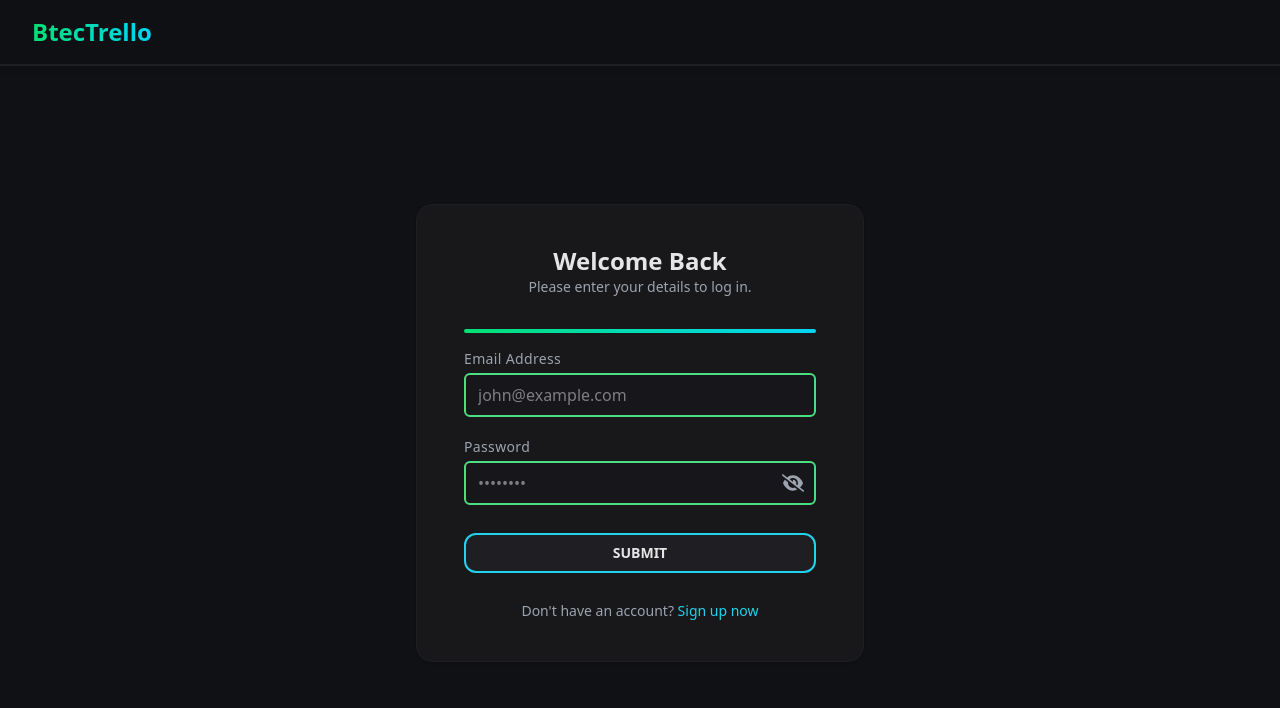
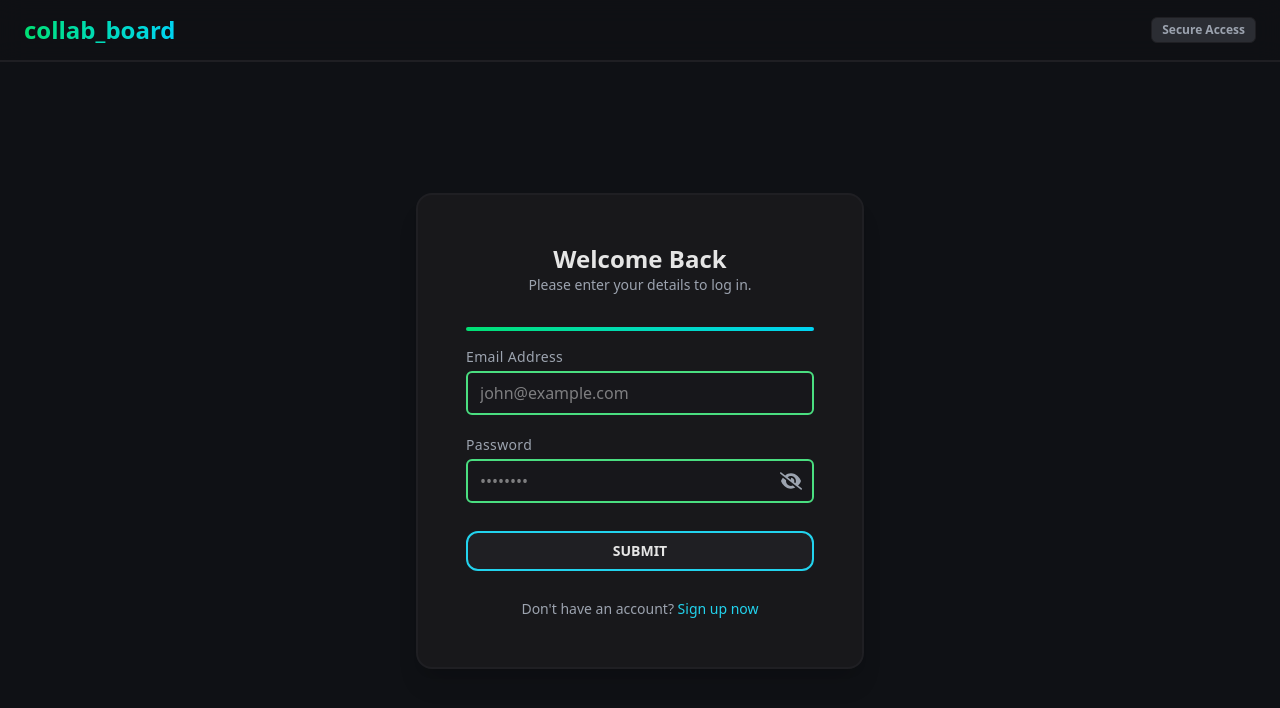
Before and after one commit to mo-sajaad/collab-board, a React (Vite) app in the folder frontend/: page /auth/login in a window 1280 px wide. Shown: the top 708 px of the page. Built offline with nearby package versions, Linux system fonts and the light colour scheme.

Commit message:
Navbar improvements

```diff
--- a/frontend/src/components/Nav.jsx
+++ b/frontend/src/components/Nav.jsx
@@ -1,28 +1,69 @@
-import { NavLink } from "react-router-dom";
+import { useState, useEffect } from "react";
+import { NavLink, useNavigate } from "react-router-dom";
+import { FaMagnifyingGlass, FaArrowRightFromBracket } from "react-icons/fa6";
+import { logoutUser } from "../api/auth";
 
 export default function Navbar() {
+  const navigate = useNavigate();
+  const [user, setUser] = useState(null);
+
+  useEffect(() => {
+    try {
+      const stored = localStorage.getItem("user");
+      if (stored) {
+        setUser(JSON.parse(stored));
+      }
+    } catch (e) {
+      console.error("Failed to parse user profile", e);
+    }
+  }, []);
+
+  const handleLogout = () => {
+    logoutUser();
+    localStorage.removeItem("user");
+    navigate("/auth/login");
+  };
+
+  const initial = user?.username ? user.username.charAt(0).toUpperCase() : "U";
+
   return (
-    <header className="bg-background/80 border-border border-b-2 backdrop-blur-md text-white px-6 py-2 flex justify-between items-center sticky shadow-md top-0 z-50">
-      <NavLink to="/" className="text-2xl font-bold bg-linear-to-r from-green-400 to-cyan-400 bg-clip-text text-transparent">
-        BtecTrello
+    <header className="bg-background/80 border-b-2 border-border backdrop-blur-md px-4 sm:px-8 py-3 flex justify-between items-center sticky top-0 z-50 shadow-xs">
+      <NavLink
+        to="/"
+        className="text-2xl font-black bg-linear-to-r from-green-400 to-cyan-400 bg-clip-text text-transparent hover:opacity-90 transition-opacity"
+      >
+        collab_board
       </NavLink>
-      {/* Search bar */}
-      <div className="flex m-1 mx-6 min-w-md border-2 border-border rounded-md">
+
+      {/* Responsive Search bar */}
+      <div className="hidden sm:flex items-center flex-1 max-w-md mx-6 relative">
+        <FaMagnifyingGlass className="absolute left-3.5 text-muted text-sm pointer-events-none" />
         <input
           type="text"
-          placeholder="Search boards..."
-          className="w-full px-4 py-2 rounded-md bg-card text-gray-100 focus:outline-none focus:ring-2 focus:ring-blue-500 transition duration-200 ease-out"
+          placeholder="Search boards or tasks..."
+          className="w-full pl-9 pr-4 py-1.5 text-sm rounded-lg bg-card border border-border text-foreground placeholder:text-muted focus:outline-none focus:ring-2 focus:ring-green-400 transition-all duration-200"
         />
       </div>
 
-      {/* Navigation links */}
-      <div className="">
-        <NavLink
-          to="/auth/login"
-          className="text-white hover:text-red-500/80 hover:-translate-y-4 hover:scale-105 transition-all transform duration-300 hover:shadow-lg ease-in-out"
+      {/* User Info & Actions */}
+      <div className="flex items-center gap-3">
+        <div className="flex items-center gap-2.5 px-2.5 py-1 rounded-full bg-muted/20 border border-border">
+          <div className="w-7 h-7 rounded-full bg-linear-to-r from-green-400 to-cyan-400 text-black font-bold text-xs flex items-center justify-center shadow-xs">
+            {initial}
+          </div>
+          <span className="text-sm font-medium text-foreground hidden md:inline-block max-w-[120px] truncate">
+            {user?.username || "Account"}
+          </span>
+        </div>
+
+        <button
+          type="button"
+          onClick={handleLogout}
+          className="flex items-center gap-1.5 px-3 py-1.5 rounded-lg text-sm font-medium text-muted hover:text-red-400 hover:bg-red-500/10 border border-border/80 transition-all duration-200 active:scale-95 cursor-pointer"
         >
-          Log out
-        </NavLink>
+          <FaArrowRightFromBracket className="text-xs" />
+          <span className="hidden sm:inline">Logout</span>
+        </button>
       </div>
     </header>
   );
--- a/frontend/src/components/NavAuth.jsx
+++ b/frontend/src/components/NavAuth.jsx
@@ -2,10 +2,17 @@ import { NavLink } from "react-router-dom";
 
 export default function AuthNavbar() {
   return (
-    <header className="bg-background/80 border-border border-b-2 backdrop-blur-md text-white px-6 py-2 flex justify-between items-center sticky shadow-md top-0 z-50">
-      <div to="/" className="text-2xl font-bold bg-linear-to-r from-green-400 to-cyan-400 bg-clip-text text-transparent m-2">
-        BtecTrello
-      </div>
+    <header className="bg-background/80 border-b-2 border-border backdrop-blur-md px-6 py-3.5 flex justify-between items-center sticky top-0 z-50">
+      <NavLink
+        to="/"
+        className="text-2xl font-black bg-linear-to-r from-green-400 to-cyan-400 bg-clip-text text-transparent hover:opacity-90 transition-opacity"
+      >
+        collab_board
+      </NavLink>
+
+      <span className="text-xs font-semibold px-2.5 py-1 rounded-md bg-muted/20 text-muted border border-border">
+        Secure Access
+      </span>
     </header>
   );
 }
--- a/frontend/src/layouts/AuthLayout.jsx
+++ b/frontend/src/layouts/AuthLayout.jsx
@@ -1,14 +1,15 @@
-import React from "react"
-import { Outlet } from "react-router-dom"
-import AuthNavbar from "../components/NavAuth"
+import { Outlet } from "react-router-dom";
+import AuthNavbar from "../components/NavAuth";
 
 export default function AuthLayout() {
-    return(
-        <div className="min-h-screen w-full flex flex-col bg-background">
-            <AuthNavbar />
-            <div className="flex flex-1 justify-center items-center p-6">
-                <div className="bg-card border border-border rounded-2xl shadow-sm p-6 w-full max-w-md"><Outlet /></div>
-            </div>
+  return (
+    <div className="min-h-screen w-full flex flex-col bg-background text-foreground">
+      <AuthNavbar />
+      <main className="flex flex-1 justify-center items-center p-4 sm:p-6">
+        <div className="bg-card border-2 border-border rounded-2xl shadow-xl p-6 sm:p-8 w-full max-w-md transition-all">
+          <Outlet />
         </div>
-    )
+      </main>
+    </div>
+  );
 }
--- a/frontend/src/layouts/DashboardLayout.jsx
+++ b/frontend/src/layouts/DashboardLayout.jsx
@@ -2,12 +2,12 @@ import { Outlet } from "react-router-dom";
 import Navbar from "../components/Nav";
 
 export default function DashboardLayout() {
-    return(
-        <div className="">
-            <Navbar />
-            <div className="outlet-wrapper">
-                <Outlet />
-            </div>
-        </div>
-    )
+  return (
+    <div className="min-h-screen flex flex-col bg-background text-foreground">
+      <Navbar />
+      <main className="flex-1 w-full max-w-7xl mx-auto p-4 sm:p-6 md:p-8">
+        <Outlet />
+      </main>
+    </div>
+  );
 }
```
